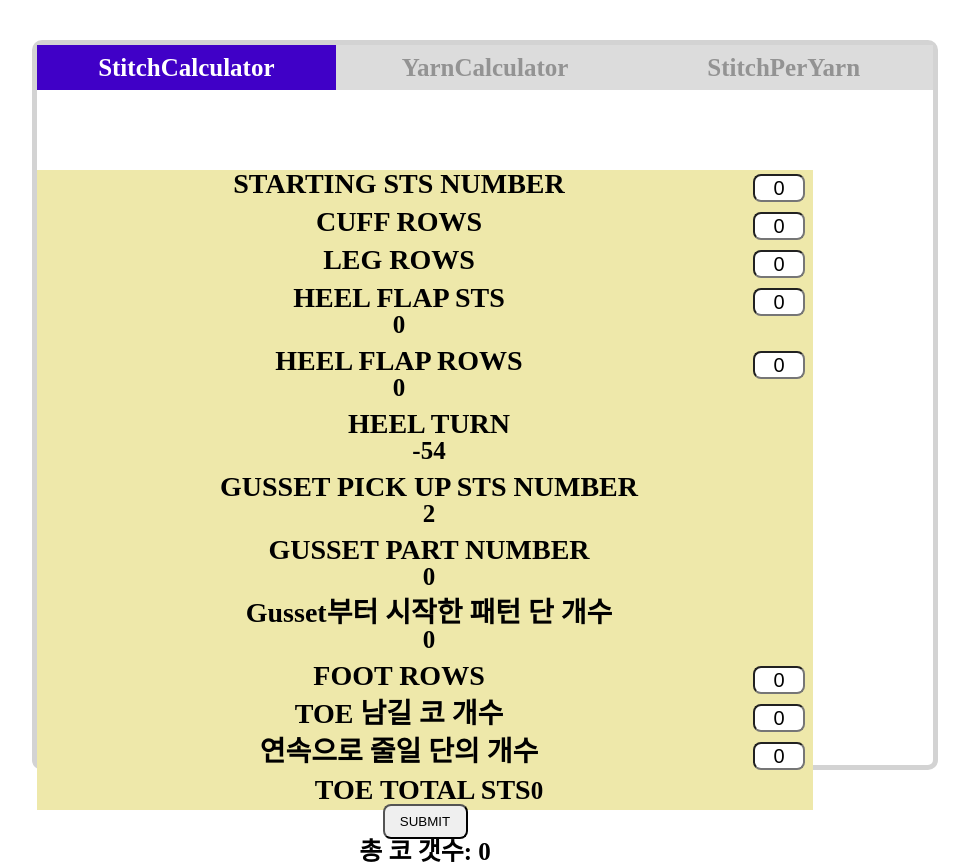
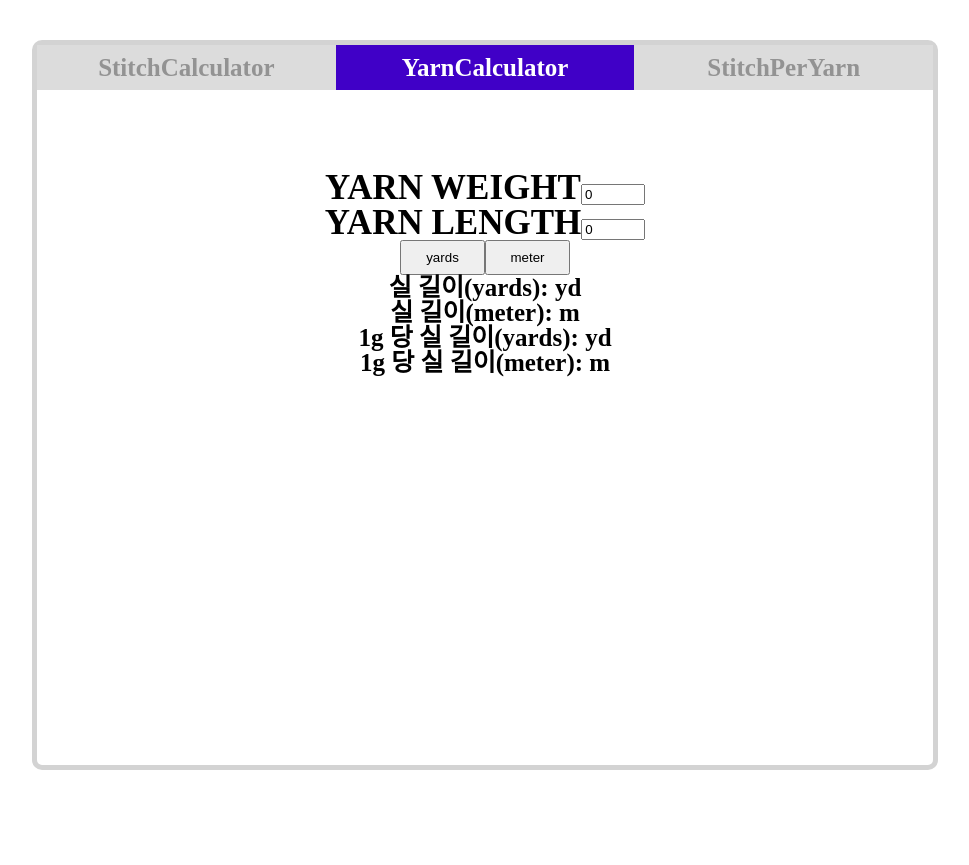
Before and after one commit to hit-that-drum/knitting, a React (Create React App) app: page / in a window 1280 px wide. Shown: the whole page, without its empty margins (155-1124 px from the left). After the commit the page ends 810 px from the top, so only its background shows below. Built offline with nearby package versions, Linux system fonts and the light colour scheme.

Commit message:
yarn weight/length 값 입력되지 않을 때 이후의 함수들 작동되지 않도록 분기처리

```diff
--- a/src/Tab.js
+++ b/src/Tab.js
@@ -50,7 +50,7 @@ const State = styled.div`
 `;
 
 const Tab = () => {
-  const [currentTab, setCurrentTab] = useState(0);
+  const [currentTab, setCurrentTab] = useState(1);
 
   const menuArr = [
     { name: "StitchCalculator", content: <StitchCalculator />},
--- a/src/YarnCalculator.js
+++ b/src/YarnCalculator.js
@@ -20,13 +20,13 @@ const SubmitButton = styled.button`
 `
 
 const YarnCalculator = () => {
-  const [yarnLength, setYarnLength] = useState(0);
-  const [yarnLengthYards, setYardLengthYards] = useState(0);
-  const [yarnLengthMeter, setYardLengthMeter] = useState(0);
+  const [yarnLength, setYarnLength] = useState(null);
+  const [yarnLengthYards, setYardLengthYards] = useState(null);
+  const [yarnLengthMeter, setYardLengthMeter] = useState(null);
 
-  const [yarnWeight, setYarnWeight] = useState(0);
-  const [yarnLengthYardsPerGram, setyYarnLengthYardsPerGram] = useState(0);
-  const [yarnLengthMeterPerGram, setyYarnLengthMeterPerGram] = useState(0);
+  const [yarnWeight, setYarnWeight] = useState(null);
+  const [yarnLengthYardsPerGram, setyYarnLengthYardsPerGram] = useState(null);
+  const [yarnLengthMeterPerGram, setyYarnLengthMeterPerGram] = useState(null);
 
   const onYarnLength = (e) => {
     setYarnLength(e.target.value);
@@ -37,30 +37,54 @@ const YarnCalculator = () => {
   }
 
   const handleYarnLengthYards = (e) => {
+    if (yarnWeight === null && yarnLength !== null) {
+      alert("실 무게를 입력해주세요!");
+      return null;
+    }
+
+    if (yarnWeight !== null && yarnLength === null) {
+      alert("실 길이를 입력해주세요!")
+      return null;
+    } else {
       setYardLengthMeter(yarnLength * 0.9144);
       setYardLengthYards(yarnLength);
+
       setyYarnLengthYardsPerGram(yarnLengthYards / yarnWeight);
       setyYarnLengthMeterPerGram(yarnLengthMeter / yarnWeight);
     }
+  }
 
   const handleYarnLengthMeter = (e) => {
+    if (yarnWeight === null && yarnLength !== null) {
+      alert("실 무게를 입력해주세요!")
+      return null;
+    }
+
+    if (yarnWeight !== null && yarnLength === null) {
+      alert("실 길이를 입력해주세요!")
+      return null;
+    } else {
       setYardLengthYards(yarnLength * 1.09361);
       setYardLengthMeter(yarnLength);
+
       setyYarnLengthYardsPerGram(yarnLengthYards / yarnWeight);
       setyYarnLengthMeterPerGram(yarnLengthMeter / yarnWeight);
+    }
   }
 
   return (
     <>
       <div>
+        <BasicStitch>YARN WEIGHT</BasicStitch>
+        <NumberInput onChange={onYarnWeight} />
+      </div>
+      <div>
         <BasicStitch>YARN LENGTH</BasicStitch>
         <NumberInput onChange={onYarnLength} />
+      </div>
+      <div>
           <SubmitButton type="submit" onClick={handleYarnLengthYards}>yards</SubmitButton>
           <SubmitButton type="submit" onClick={handleYarnLengthMeter}>meter</SubmitButton>
-      </div>
-      <div>
-        <BasicStitch>YARN WEIGHT</BasicStitch>
-        <NumberInput onChange={onYarnWeight} />
         </div>
       <div>
         <div>실 길이(yards): {yarnLengthYards} yd</div>
```
Lines whose indentation alone changed are shown as unchanged.
